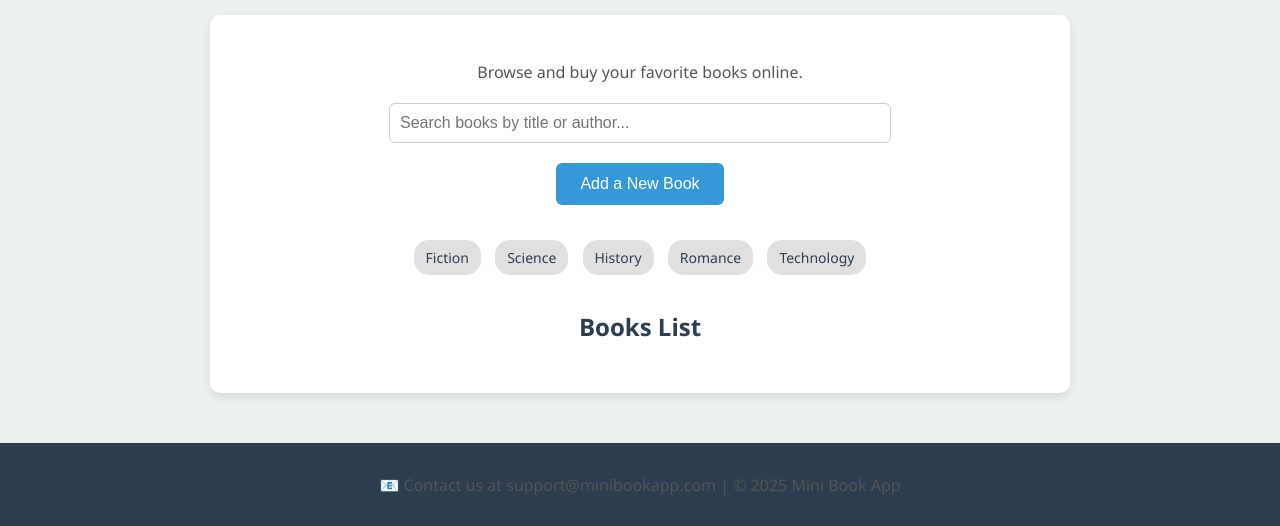
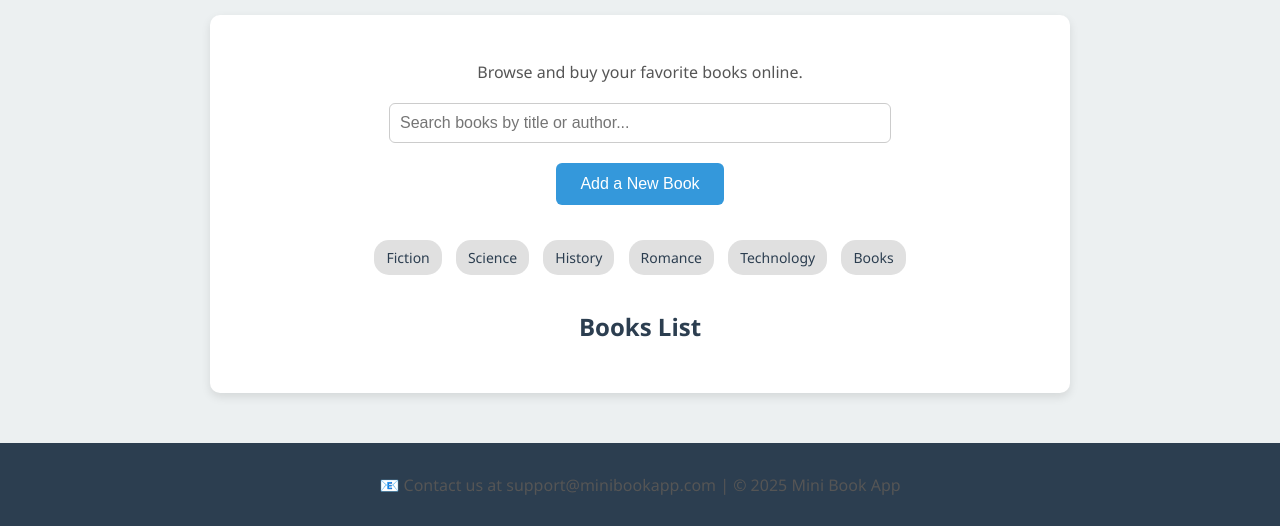
Before and after one commit to vignesh1524/mini-book-app, a Flask app: page / in a window 1280 px wide. Shown: the part 213-739 px from the top of the page. Run offline with Flask 2, Linux system fonts and the light colour scheme.

Commit message:
Updating index html file with new flash card

```diff
--- a/templates/index.html
+++ b/templates/index.html
@@ -162,6 +162,7 @@
             <span class="category-tag">History</span>
             <span class="category-tag">Romance</span>
             <span class="category-tag">Technology</span>
+            <span class="category-tag">Books</span>
         </div>
 
         <h2>Books List</h2>
```
